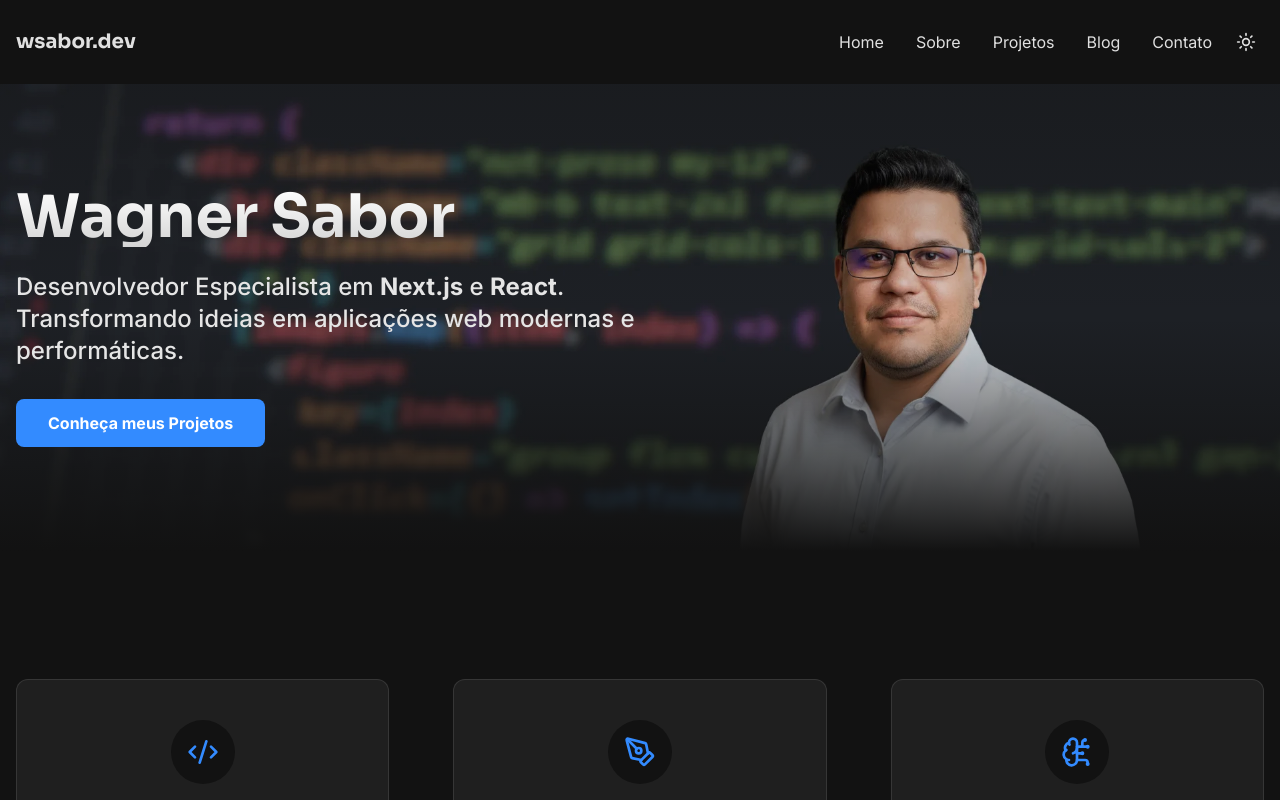
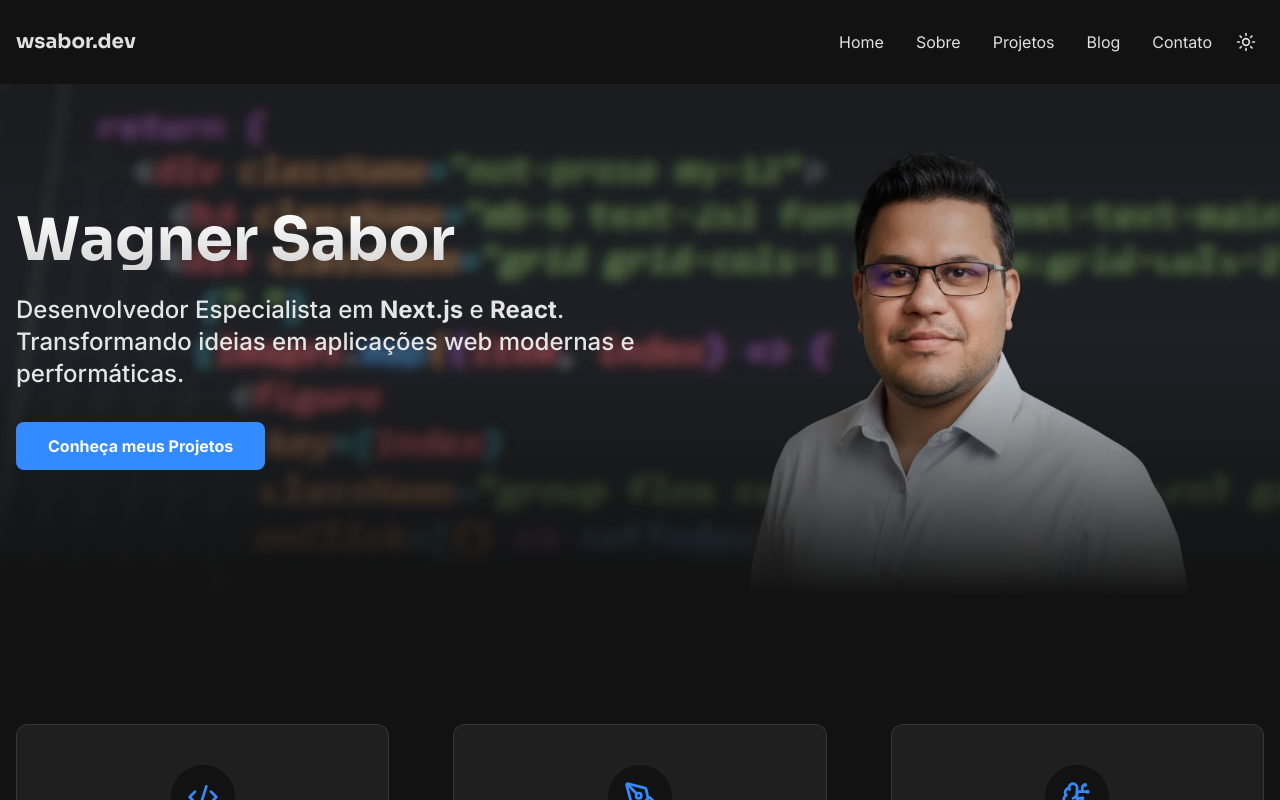
Before and after one commit to wsabor/wsabor.dev, a Next.js app: page / in a window 1280 px wide. Shown: the top 800 px of the page. Built offline with nearby package versions, Linux system fonts and the light colour scheme.

Commit message:
chore: hero aspect-ratio adjustments

```diff
--- a/src/app/globals.css
+++ b/src/app/globals.css
@@ -100,39 +100,62 @@
 
 /* --- Estilos do Hero Background --- */
 
-/* Padrão (TEMA CLARO - MOBILE FIRST) */
+/* Mobile (0-767px) - TEMA CLARO */
 .hero-background {
-  background-image: url("/img/hero-mobile-light.webp"); /* Imagem para Celular no Tema Claro */
+  background-image: url("/img/hero-mobile-light.webp");
 }
 
-/* Media Query para telas maiores no Tema Claro */
-@media (min-width: 768px) {
+/* Tablet (768px-1023px) - TEMA CLARO */
+@media (min-width: 768px) and (max-width: 1023px) {
   .hero-background {
-    background-image: url("/img/hero-desktop-light.webp"); /* Imagem para Desktop no Tema Claro */
+    background-image: url("/img/hero-tablet-light.webp");
   }
 }
 
-/* Sobrescreve para o TEMA ESCURO */
-.dark .hero-background {
-  background-image: url("/img/hero-mobile-dark.webp"); /* Imagem para Celular no Tema Escuro */
-}
-
-/* Media Query para telas maiores no Tema Escuro */
-@media (min-width: 768px) {
-  .dark .hero-background {
-    background-image: url("/img/hero-desktop-dark.webp"); /* Imagem para Desktop no Tema Escuro */
+/* Desktop (1024px+) - TEMA CLARO */
+@media (min-width: 1024px) {
+  .hero-background {
+    background-image: url("/img/hero-desktop-light.webp");
   }
 }
 
+/* Mobile (0-767px) - TEMA ESCURO */
+.dark .hero-background {
+  background-image: url("/img/hero-mobile-dark.webp");
+}
+
+/* Tablet (768px-1023px) - TEMA ESCURO */
+@media (min-width: 768px) and (max-width: 1023px) {
+  .dark .hero-background {
+    background-image: url("/img/hero-tablet-dark.webp");
+  }
+}
+
+/* Desktop (1024px+) - TEMA ESCURO */
+@media (min-width: 1024px) {
+  .dark .hero-background {
+    background-image: url("/img/hero-desktop-dark.webp");
+  }
+}
+
+/* Aspect Ratio */
 .hero-aspect-ratio {
   position: relative;
   width: 100%;
-  padding-bottom: 138.88%; /* Mobile First */
+  padding-bottom: 160%; /* Mobile (0-767px) */
 }
 
-@media (min-width: 768px) {
+/* Tablet (768px - 1023px) */
+@media (min-width: 768px) and (max-width: 1023px) {
   .hero-aspect-ratio {
-    padding-bottom: 36.45%; /* Desktop */
+    padding-bottom: 60%; /* Tablet */
+  }
+}
+
+/* Desktop (1024px+) */
+@media (min-width: 1024px) {
+  .hero-aspect-ratio {
+    padding-bottom: 40%; /* Desktop */
   }
 }
 
```
Also changed, not shown: public/img/hero-tablet-dark.webp (added), public/img/hero-tablet-light.webp (added).
